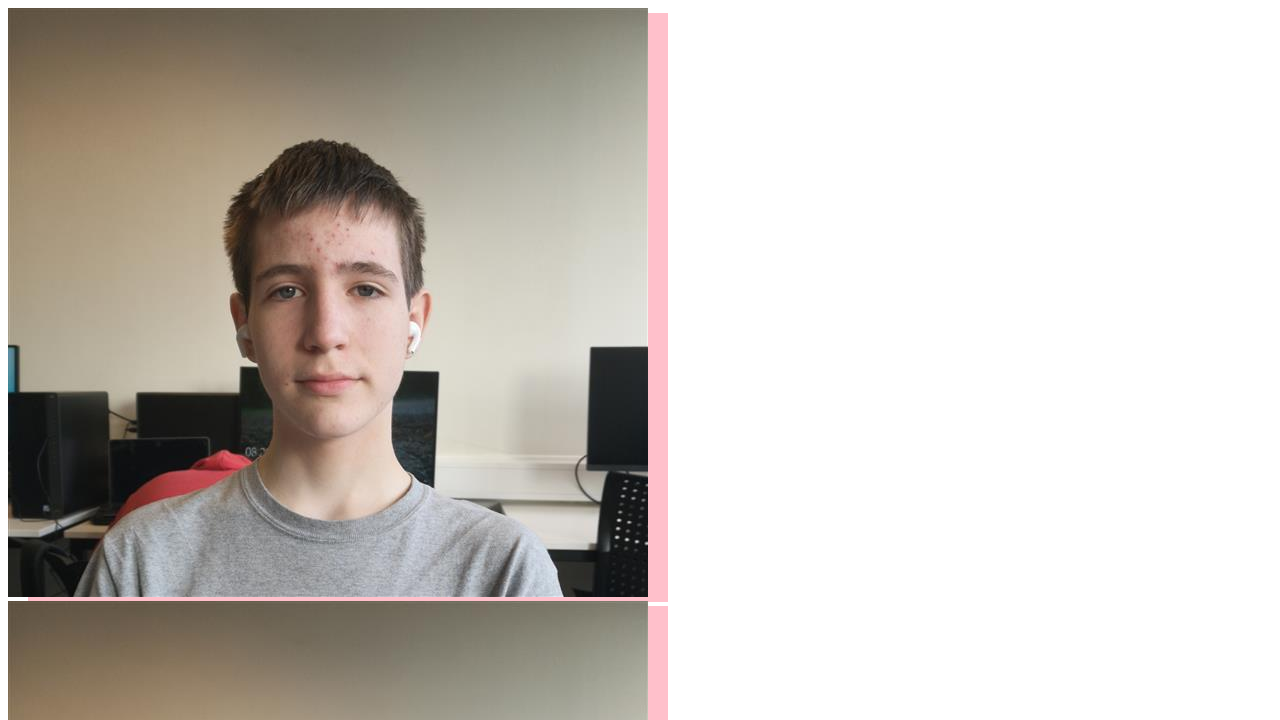
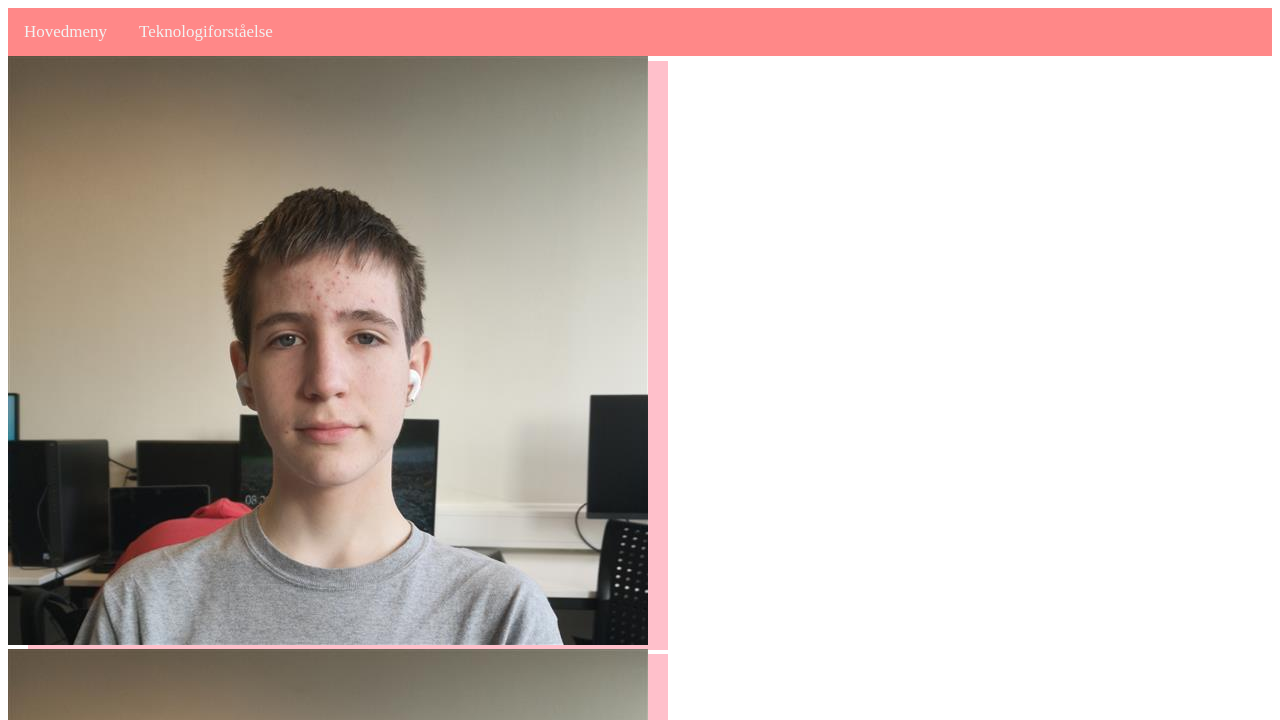
Before and after one commit to greblos123/greblos123.github.io, a plain HTML site: page Github Oppgave 2.html in a window 1280 px wide. Shown: the top 720 px of the page. Drawn offline with Linux system fonts and the light colour scheme.

Commit message:
12.01.2021

```diff
--- a/Github Oppgave 2.html
+++ b/Github Oppgave 2.html
@@ -6,6 +6,10 @@
 <title>Andreas sin side</title>
 </head>
     <body>
+        <div class="Topnav">
+<a class="active" href="index.html">Hovedmeny</a>
+<a href="Teknologiforståelse.html">Teknologiforståelse</a>
+        </div>
             <img src="images/IMG_20200826_083116.jpg" alt="Andreas Bilde" class="Roger"/>
         <br>
             <img src="images/IMG_20200826_083116.jpg" alt="Andreas Bilde" class="Roger"/>
@@ -17,5 +21,8 @@
             <img src="images/IMG_20200826_083116.jpg" alt="Andreas Bilde" id="Roblox"/>
         <br>
             <img src="images/IMG_20200826_083116.jpg" alt="Andreas Bilde" id="Death_Stranding"/>
+        <footer>
+    <p>&#169; 2020 Andreas Smith Solberg</p>
+</footer>
     </body>
 </html>
--- a/css/css-fil-github-opg2.css
+++ b/css/css-fil-github-opg2.css
@@ -13,3 +13,16 @@
 #Death_Stranding{
     filter:sepia()
 }
+.Topnav {
+    background-color:rgba(255, 0, 0, 0.466);
+    overflow: auto;
+    white-space: nowrap;
+}
+.Topnav a {
+    float: left;
+    color: #f2f2f2;
+    text-align: center;
+    padding: 14px 16px;
+    text-decoration: none;
+    font-size: 17px;
+}
```
